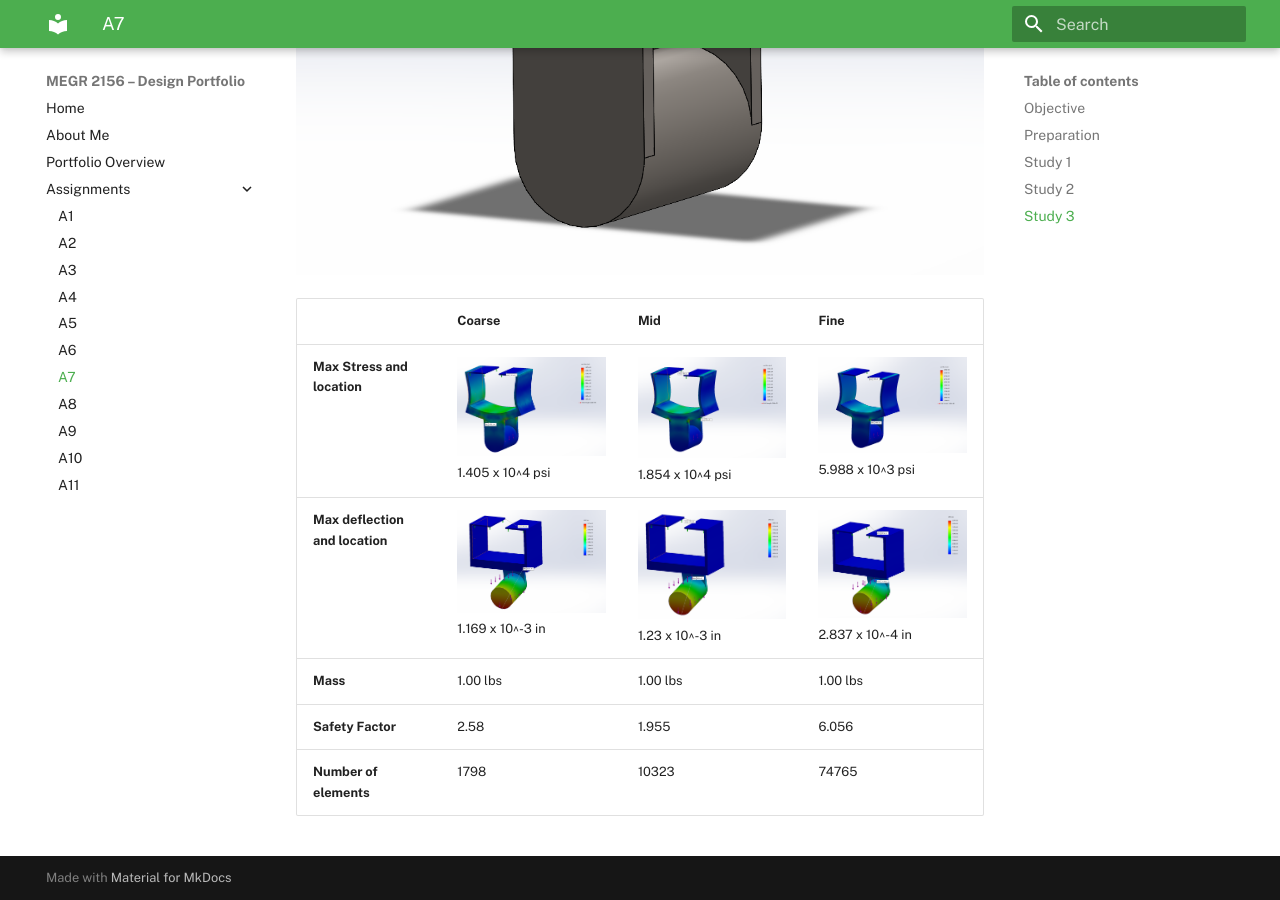
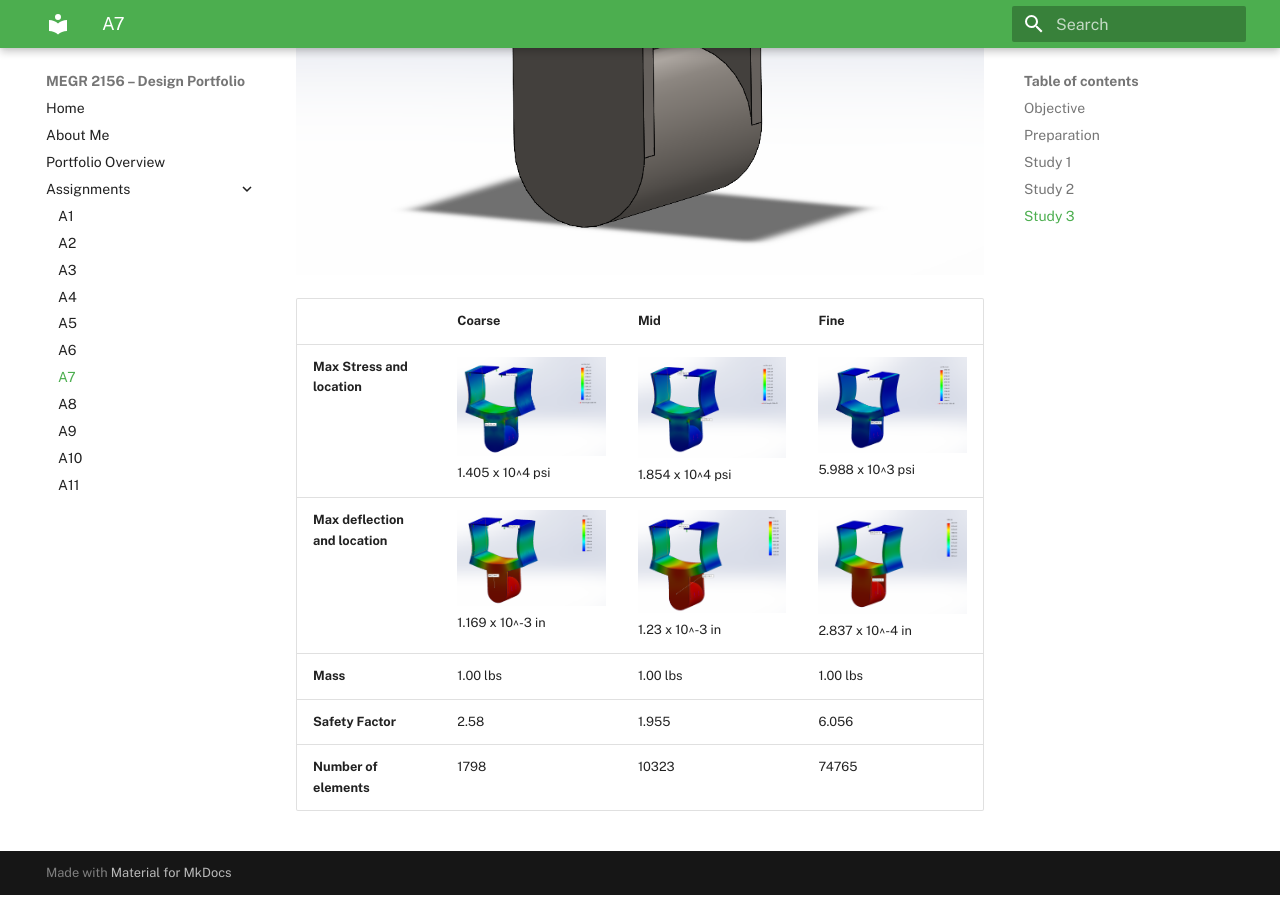
Before and after one commit to Jmswanchara/megr2156-portfolio, an MkDocs documentation site: the page built from docs/assignments/A07/index.md, in a window 1280 px wide and 900 px high, scrolled down 4204 px. Built offline with MkDocs 1.6.1 and Material for MkDocs 9.7.7, drawn with Linux system fonts in a browser that asks for light colours.

Commit message:
Replace deflection images in index.md

```diff
--- a/docs/assignments/A07/index.md
+++ b/docs/assignments/A07/index.md
@@ -189,15 +189,15 @@
   <tr>
     <td><b>Max deflection and location</b></td>
     <td>
-      <img src="Test3_deflection_coarse.png" width="250"><br>
+      <img src="Test5_deflection_coarse.png" width="250"><br>
       1.169 x 10^-3 in<br>
     </td>
     <td>
-      <img src="Test4_deflection_mid.png" width="250"><br>
+      <img src="Test6_deflection_mid.png" width="250"><br>
       1.23 x 10^-3 in<br>
     </td>
     <td>
-      <img src="2_deflection_fine.png" width="250"><br>
+      <img src="3_deflection_fine.png" width="250"><br>
       2.837 x 10^-4 in<br>
     </td>
   </tr>
```
